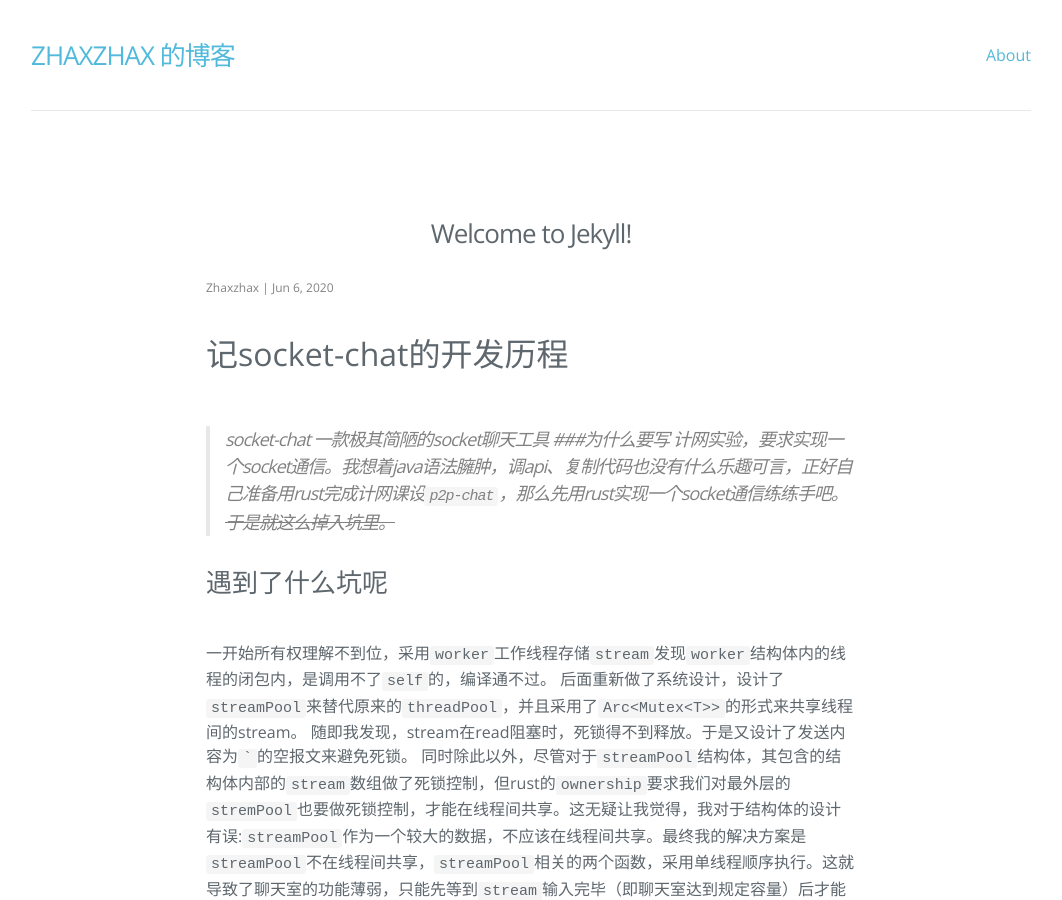
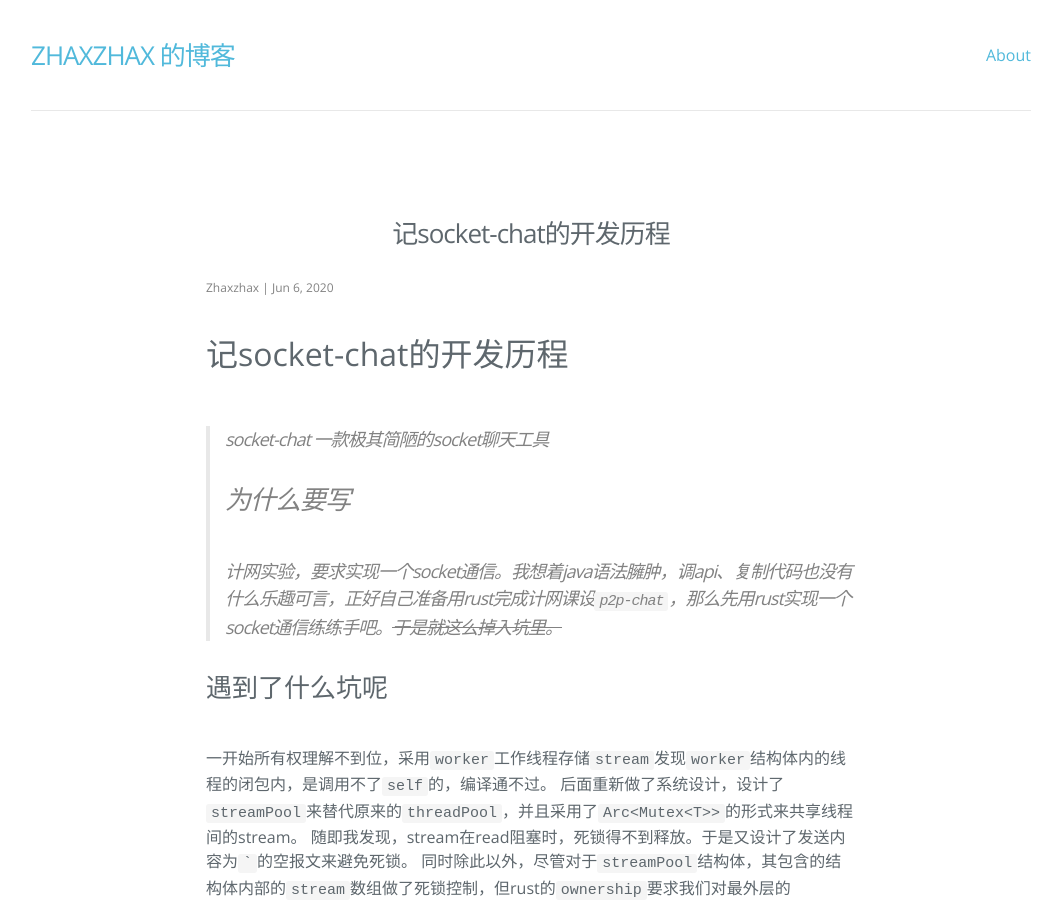
Before and after one commit to zhaxzhax/zhaxzhax.github.io, a Jekyll site: the page built from _posts/2020-06-06-记socket-chat的开发历程.markdown, in a window 1280 px wide and 900 px high. Shown: the whole window, without its empty margins (109-1171 px from the left). Built offline with Jekyll 4.4.1, drawn with Linux system fonts in a browser that asks for light colours; nearby versions of some CDN libraries.

Commit message:
update blog about   socket-chat

```diff
--- a/_posts/2020-06-06-记socket-chat的开发历程.markdown
+++ b/_posts/2020-06-06-记socket-chat的开发历程.markdown
@@ -1,6 +1,6 @@
 ---
 layout: post
-title:  "Welcome to Jekyll!"
+title:  "记socket-chat的开发历程"
 date:   2020-06-06 17:10:00 +0800
 tags:
   - rust
@@ -11,7 +11,7 @@ categories:
 ---
 # 记socket-chat的开发历程
 >socket-chat 一款极其简陋的socket聊天工具
-###为什么要写
+### 为什么要写
 计网实验，要求实现一个socket通信。我想着java语法臃肿，调api、复制代码也没有什么乐趣可言，正好自己准备用rust完成计网课设`p2p-chat`，那么先用rust实现一个socket通信练练手吧。~~于是就这么掉入坑里。~~
 
 ### 遇到了什么坑呢
```
